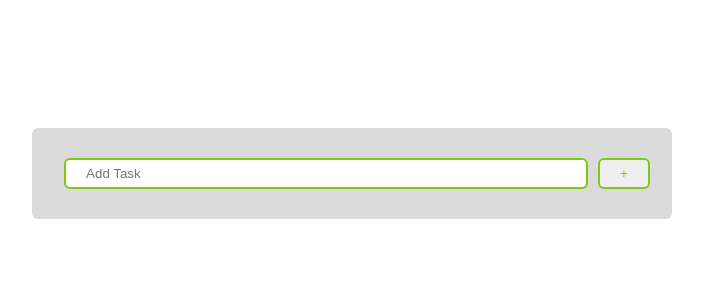
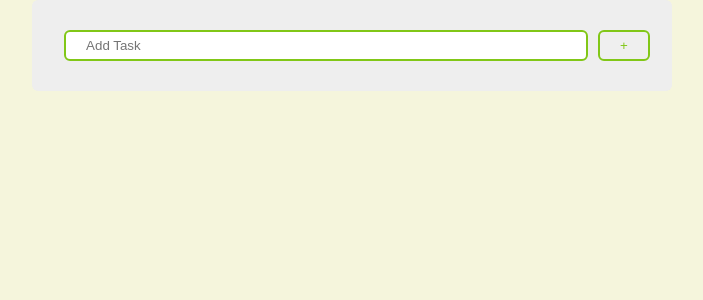
Before and after one commit to keshav-singla/To-do-list, a React (Create React App) app: page / in a window 1280 px wide. Shown: the top 300 px of the page, without its empty margins (288-991 px from the left). Built offline with nearby package versions, Linux system fonts and the light colour scheme; a web font is replaced by a local one.

Commit message:
task adding well

```diff
--- a/src/App.css
+++ b/src/App.css
@@ -1,5 +1,8 @@
-.App {
+.app {
   /* text-align: center; */
+  background-color: beige;
+  min-height: 100vh;
+
 }
 
 .App-logo {
--- a/src/components/input.js
+++ b/src/components/input.js
@@ -1,5 +1,4 @@
 import React from 'react'
-// import { Icon } from 'semantic-ui-react'
 import List from './list';
 
 class Input extends React.Component {
--- a/src/styles/config/_variable.scss
+++ b/src/styles/config/_variable.scss
@@ -1,9 +1,9 @@
 .container{
     margin-left: 25%;
     margin-right: 25%;
-    margin-top: 10%;
+    // margin-top: 10%;
     padding: 20px;
-    background-color: rgb(219, 219, 219);
+    background-color: rgb(238, 238, 238);
     border-radius: 6px;
 }
 
```
